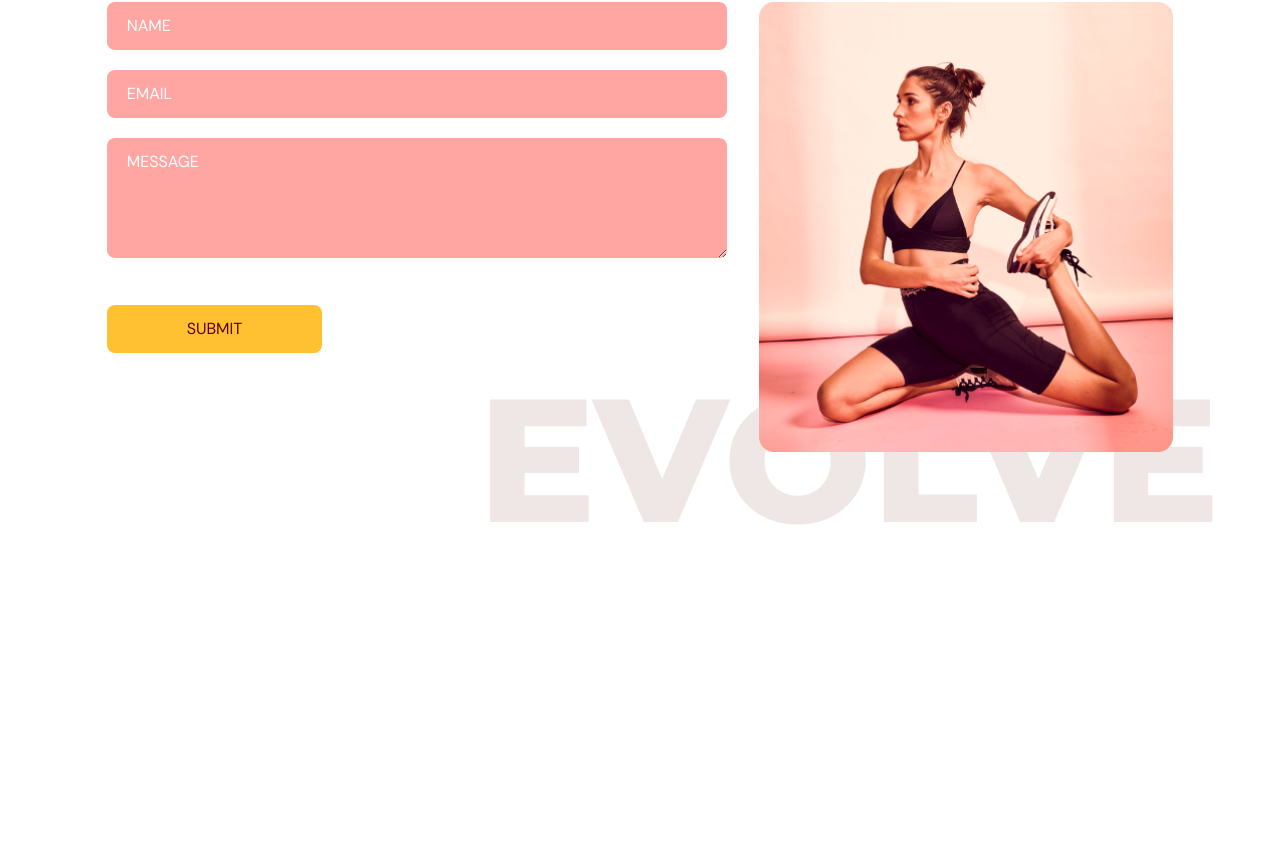
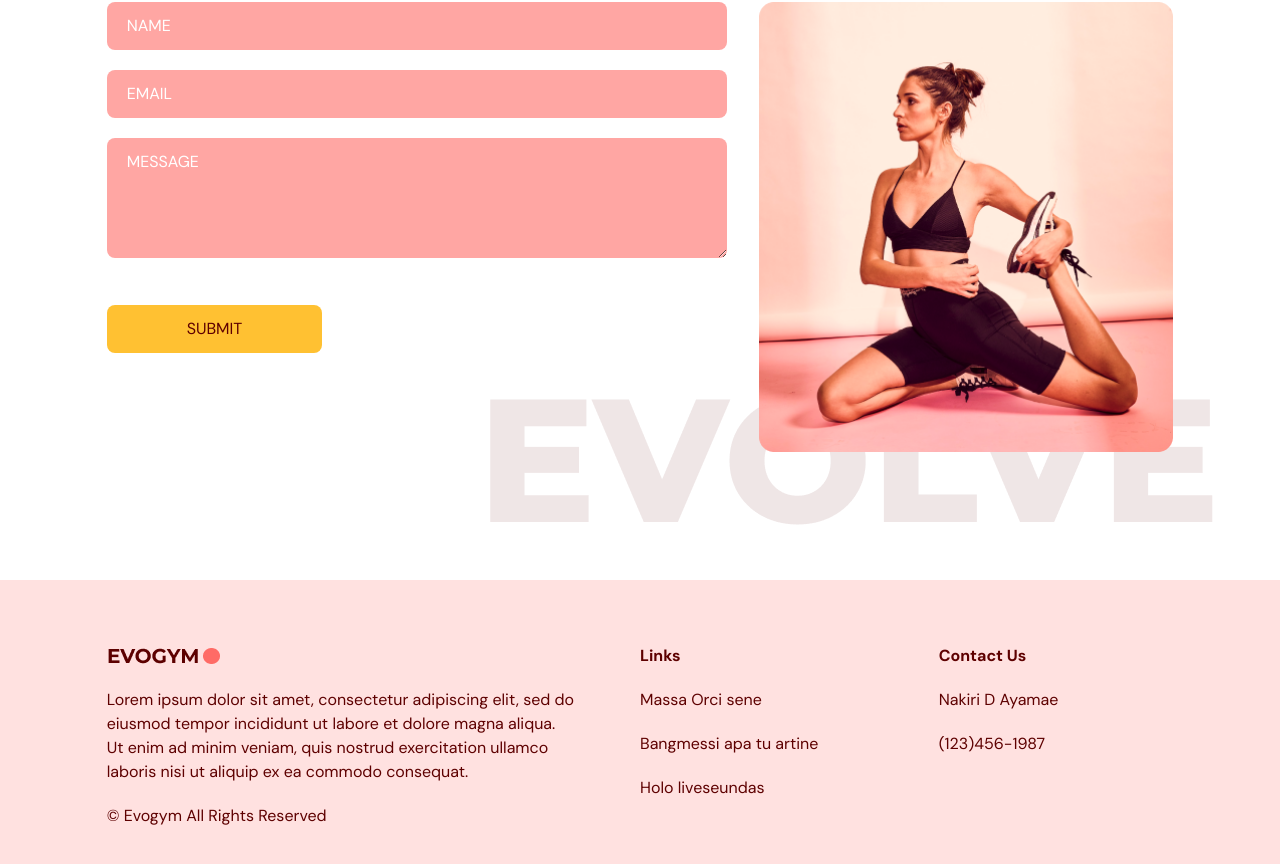
Before and after one commit to rifkymol/gym-typescript, a React (Vite) app: page / in a window 1280 px wide. Shown: the part 3269-4133 px from the top of the page. Before the commit the page ends 3849 px from the top, so only its background shows below. Built offline with nearby package versions, Linux system fonts and the light colour scheme.

Commit message:
Footer section part

```diff
--- a/src/App.tsx
+++ b/src/App.tsx
@@ -1,10 +1,11 @@
 import Navbar from "@/scenes/navbar"
 import Home from "@/scenes/home"
 import Benefits from "@/scenes/benefits"
+import OurClasses from "@/scenes/ourClasses"
+import ContactUs from "@/scenes/contactUs"
+import Footer from "@/scenes/footer"
 import { useEffect, useState } from "react"
 import { SelectedPage } from "@/shared/type"
-import OurClasses from "@/scenes/ourClasses"
-import ContactUs from "@/scenes/contactUs"
 
 function App() {
   const [selectedPage, setSelectedPage] = useState<SelectedPage>(SelectedPage.Home)
@@ -34,6 +35,7 @@
       <Benefits setSelectedPage = { setSelectedPage }/>
       <OurClasses setSelectedPage = { setSelectedPage }/>
       <ContactUs setSelectedPage = { setSelectedPage }/>
+      <Footer />
     </div>
   )
 }
--- /dev/null
+++ b/src/scenes/footer/index.tsx
@@ -0,0 +1,29 @@
+import React from 'react'
+import Logo from "@/assets/Logo.png"
+
+const Footer = () => {
+  return <footer className="bg-primary-100 py-16">
+    <div className="justify-content mx-auto w-5/6 gap-16 md:flex">
+      <div className="mt-16 basis-1/2 md:mt-0">
+        <img src={ Logo } alt="logo" />
+        <p className="my-5">
+          Lorem ipsum dolor sit amet, consectetur adipiscing elit, sed do eiusmod tempor incididunt ut labore et dolore magna aliqua. Ut enim ad minim veniam, quis nostrud exercitation ullamco laboris nisi ut aliquip ex ea commodo consequat.
+        </p>
+        <p>© Evogym All Rights Reserved</p>
+      </div>
+      <div className="mt-16 basis-1/4 md:mt-0">
+        <h4 className="font-bold">Links</h4>
+        <p className="my-5">Massa Orci sene</p>
+        <p className="my-5">Bangmessi apa tu artine</p>
+        <p className="my-5">Holo liveseundas</p>
+      </div>
+      <div className="mt-16 basis-1/4 md:mt-0">
+        <h4 className="font-bold">Contact Us</h4>
+        <p className="my-5">Nakiri D Ayamae</p>
+        <p>(123)456-1987</p>
+      </div>
+    </div>
+  </footer>
+}
+
+export default Footer
```
